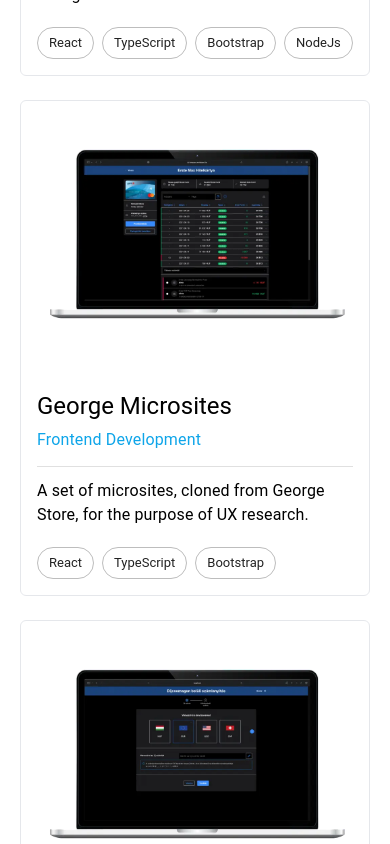
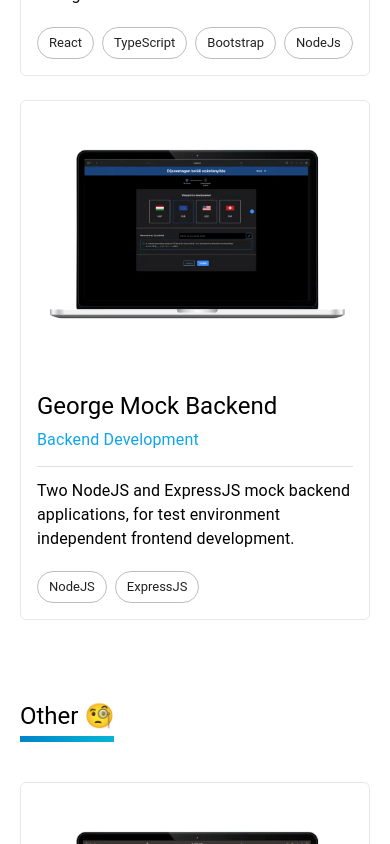
Before and after one commit to adamkui/nextjs-portfolio, a Next.js app: page /portfolio in a window 390 px wide. Shown: the part 1860-2704 px from the top of the page. Built offline with nearby package versions, Linux system fonts and the light colour scheme; a web font is replaced by a local one.

Commit message:
Responsivity UI fixes, remove George Microsites from portfolio

```diff
--- a/data/portfolioItems.ts
+++ b/data/portfolioItems.ts
@@ -34,13 +34,6 @@
     descriptionTrlKey: "PORTFOLIO_GEORGE_ADMIN_DESCRIPTION",
     imageSrc: "/assets/images/portfolio/george_admin.webp",
     chipContent: ["React", "TypeScript", "Bootstrap", "NodeJs"],
-  },
-  {
-    titleTrlKey: "PORTFOLIO_GEORGE_MICROSITES_TITLE",
-    subtitleTrlKey: "PORTFOLIO_SUBTITLE_FRONTEND_DEVELOPMENT",
-    descriptionTrlKey: "PORTFOLIO_GEORGE_MICROSITES_DESCRIPTION",
-    imageSrc: "/assets/images/portfolio/george_microsites.webp",
-    chipContent: ["React", "TypeScript", "Bootstrap"],
   },
   {
     titleTrlKey: "PORTFOLIO_GEORGE_MOCK_BACKEND_TITLE",
--- a/data/texts.json
+++ b/data/texts.json
@@ -70,10 +70,8 @@
   "PORTFOLIO_GEORGE_STORE_DESCRIPTION": "George Store is an online sales platform integrated in Erste Bank's popular netbanking application, George. The app is available both on the web and as part of the native mobile app for iOS and Android. I'm responsible for feature preparation, development, unit testing, technical tasks and bug fixes. This application is used by over 600.000 people in Hungary.",
   "PORTFOLIO_GEORGE_ADMIN_TITLE": "George Admin",
   "PORTFOLIO_GEORGE_ADMIN_DESCRIPTION": "George Admin is an internal web application designed for desktop only. Its features contains two different messengers, query and administration pages for different purposes. I'm responsible for the same tasks as in George Store's.",
-  "PORTFOLIO_GEORGE_MICROSITES_TITLE": "George Microsites",
-  "PORTFOLIO_GEORGE_MICROSITES_DESCRIPTION": "A set of microsites, cloned from George Store, for the purpose of UX research.",
-  "PORTFOLIO_GEORGE_MOCK_BACKEND_TITLE": "FE Development Related Mock Apps",
-  "PORTFOLIO_GEORGE_MOCK_BACKEND_DESCRIPTION": "NodeJS and ExpressJS mock backend applications, for test environment independent frontend development.",
+  "PORTFOLIO_GEORGE_MOCK_BACKEND_TITLE": "George Mock Backend",
+  "PORTFOLIO_GEORGE_MOCK_BACKEND_DESCRIPTION": "Two NodeJS and ExpressJS mock backend applications, for test environment independent frontend development.",
   "PORTFOLIO_REACT_BREAKPOINT_UTILS_TITLE": "react-breakpoint-utils",
   "PORTFOLIO_REACT_BREAKPOINT_UTILS_DESCRIPTION": "Being my first ever self-made FE library, react-breakpoint-utils is a TypeScript utility library, made for React. It is aiming to help with declaring, and using breakpoints easily for responsive UI development in React. You can easily try it, by running npm i react-breakpoint-utils. See the documentation with some examples on npmjs.com below.",
   "PORTFOLIO_PAL_GOLLNER_TITLE": "Pal Gollner Portfolio",
--- a/sections/Portfolio/PortfolioList.tsx
+++ b/sections/Portfolio/PortfolioList.tsx
@@ -47,10 +47,14 @@
       <List dense>
         {[...professionalItems, ...hobbyItems].map(
           ({ titleTrlKey, buttonProps, type, chipContent, subtitleTrlKey }) => {
+            const buttonPropsToPass =
+              underSm && buttonProps
+                ? [buttonProps[buttonProps.length - 1]]
+                : buttonProps;
             return (
               <ListItem
                 key={titleTrlKey}
-                secondaryAction={buttonProps?.map(({ href, label }) => {
+                secondaryAction={buttonPropsToPass?.map(({ href, label }) => {
                   return (
                     <a
                       href={href}
@@ -84,8 +88,8 @@
                   primary={
                     <a
                       href={
-                        buttonProps
-                          ? buttonProps[buttonProps.length - 1].href
+                        buttonPropsToPass
+                          ? buttonPropsToPass[buttonPropsToPass.length - 1].href
                           : ""
                       }
                       target={"_blank"}
```
Also changed, not shown: public/assets/images/portfolio/george_microsites.webp (deleted).
